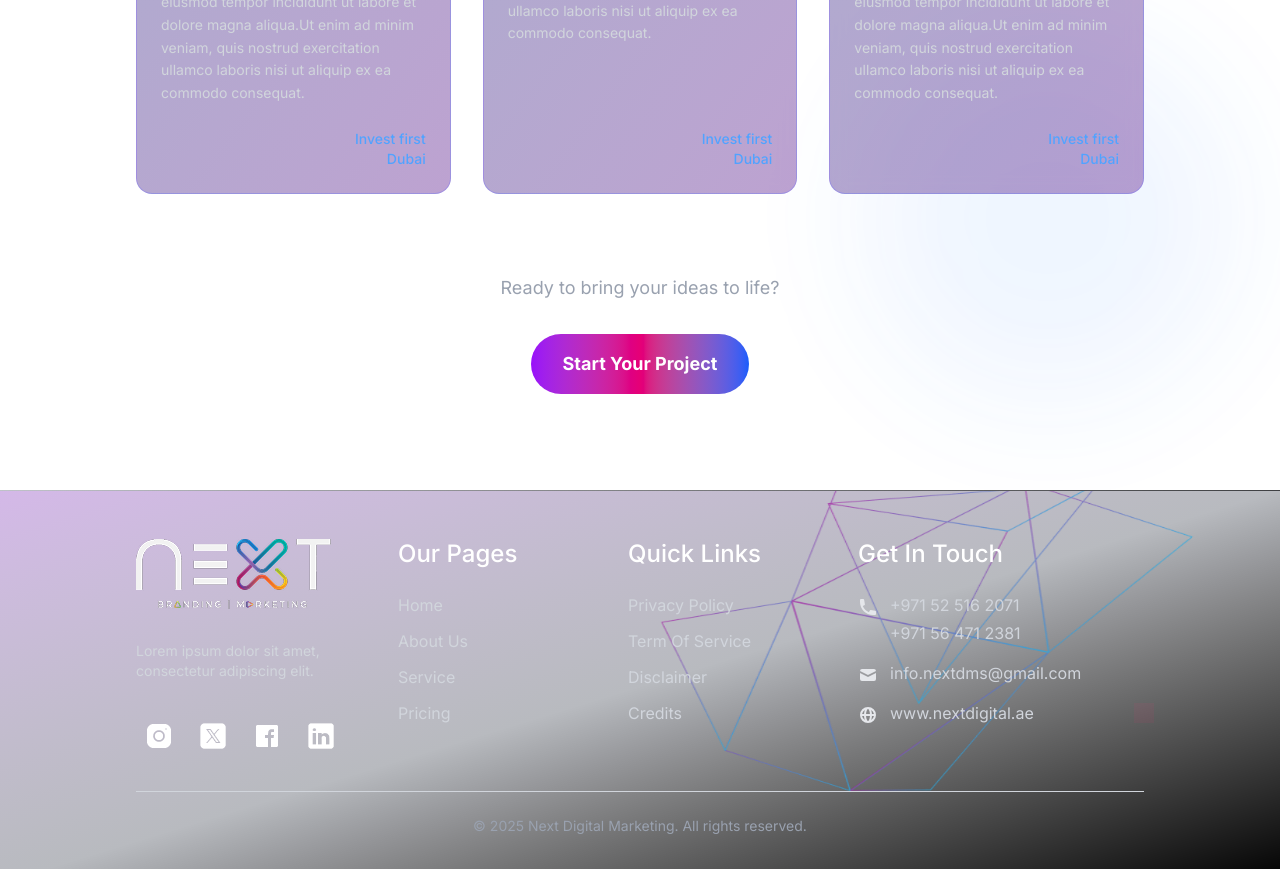
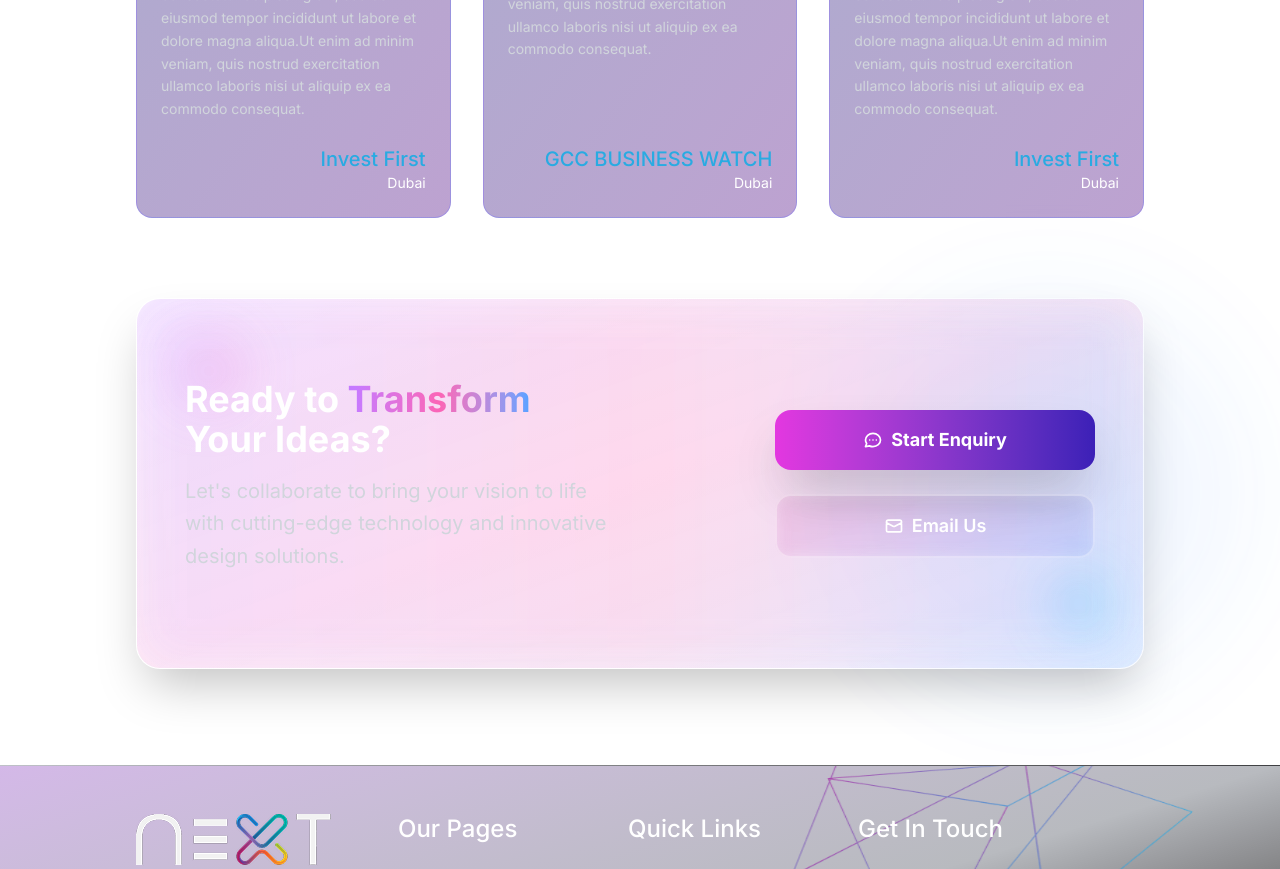
Before and after one commit to BeFirst-Productions/next-media-web-fe, a Next.js app: page /projects in a window 1280 px wide. Shown: the part 1600-2469 px from the top of the page. Built offline with nearby package versions, Linux system fonts and the light colour scheme.

Commit message:
feat: added cta

```diff
--- a/src/app/projects/page.js
+++ b/src/app/projects/page.js
@@ -1,5 +1,6 @@
 import Footer from '@/components/Footer/Footer'
 import Navbar from '@/components/Navbar/Navbar'
+import { ProjectsPageTitle } from '@/components/PageTitle/ProjectsPageTitle'
 
 import { ProjectsSection } from '@/components/ProjectsSection/ProjectsSection'
 import PremiumVideoBanner from '@/components/videoBanner/VideoBanner'
@@ -10,6 +11,7 @@ export default function project ()  {
     <>
   <Navbar/>
         <PremiumVideoBanner BannerTitle={'Our Projects'}/>
+      {/* <ProjectsPageTitle /> */}
 
      <ProjectsSection/>
       <Footer/>
--- a/src/components/NewsletterSubscription/NewsletterSubscription.jsx
+++ b/src/components/NewsletterSubscription/NewsletterSubscription.jsx
@@ -84,7 +84,7 @@ export const NewsletterSubscription = () => {
                 className="text-white/90 text-sm font-normal mb-8 leading-relaxed max-w-[340px]"
                 variants={itemVariants}
               >
-                Lorem Ipsum is simply dummy text of the printing and typesetting industry.
+                Get a curated mix of our latest insights, exclusive project showcases, and strategic advice to help your business thrive.
               </motion.p>
 
               {/* Email input with embedded subscribe button */}
--- a/src/components/ProjectsSection/ProjectsSection.jsx
+++ b/src/components/ProjectsSection/ProjectsSection.jsx
@@ -30,81 +30,81 @@ export const ProjectsSection = () => {
       id: 1,
       image: '/images/projects/client-logo-1.png',
       title: "Invest First",
-      subtitle: "BUSINESS SERVICES",
+      // subtitle: "BUSINESS SERVICES",
       description: "Lorem ipsum dolor sit amet, consectetur adipiscing elit, sed do eiusmod tempor incididunt ut labore et dolore magna aliqua.Ut enim ad minim veniam, quis nostrud exercitation ullamco laboris nisi ut aliquip ex ea commodo consequat.",
-      location: "Invest first\nDubai",
+      location: "Dubai",
       type: "invest"
     },
     {
       id: 2,
       image: '/images/projects/client-logo-2.png',
       title: "GCC BUSINESS WATCH",
-      subtitle: "",
+      // subtitle: "",
       description: "Lorem ipsum dolor sit amet, consectetur adipiscing elit, sed do eiusmod tempor incididunt ut labore et dolore magna aliqua.Ut enim ad minim veniam, quis nostrud exercitation ullamco laboris nisi ut aliquip ex ea commodo consequat.",
-      location: "Invest first\nDubai",
+      location: "Dubai",
       type: "gcc"
     },
     {
       id: 3,
       image: '/images/projects/client-logo-1.png',
       title: "Invest First",
-      subtitle: "BUSINESS SERVICES",
+      // subtitle: "BUSINESS SERVICES",
       description: "Lorem ipsum dolor sit amet, consectetur adipiscing elit, sed do eiusmod tempor incididunt ut labore et dolore magna aliqua.Ut enim ad minim veniam, quis nostrud exercitation ullamco laboris nisi ut aliquip ex ea commodo consequat.",
-      location: "Invest first\nDubai",
+      location: "Dubai",
       type: "invest"
     },
     {
       id: 4,
       image: '/images/projects/client-logo-1.png',
       title: "Invest First",
-      subtitle: "BUSINESS SERVICES",
+      // subtitle: "BUSINESS SERVICES",
       description: "Lorem ipsum dolor sit amet, consectetur adipiscing elit, sed do eiusmod tempor incididunt ut labore et dolore magna aliqua.Ut enim ad minim veniam, quis nostrud exercitation ullamco laboris nisi ut aliquip ex ea commodo consequat.",
-      location: "Invest first\nDubai",
+      location: "Dubai",
       type: "invest"
     },
     {
       id: 5,
       image: '/images/projects/client-logo-2.png',
       title: "GCC BUSINESS WATCH",
-      subtitle: "",
+      // subtitle: "",
       description: "Lorem ipsum dolor sit amet, consectetur adipiscing elit, sed do eiusmod tempor incididunt ut labore et dolore magna aliqua.Ut enim ad minim veniam, quis nostrud exercitation ullamco laboris nisi ut aliquip ex ea commodo consequat.",
-      location: "Invest first\nDubai",
+      location: "Dubai",
       type: "gcc"
     },
     {
       id: 6,
       image: '/images/projects/client-logo-1.png',
       title: "Invest First",
-      subtitle: "BUSINESS SERVICES",
+      // subtitle: "BUSINESS SERVICES",
       description: "Lorem ipsum dolor sit amet, consectetur adipiscing elit, sed do eiusmod tempor incididunt ut labore et dolore magna aliqua.Ut enim ad minim veniam, quis nostrud exercitation ullamco laboris nisi ut aliquip ex ea commodo consequat.",
-      location: "Invest first\nDubai",
+      location: "Dubai",
       type: "invest"
     },
     {
       id: 7,
       image: '/images/projects/client-logo-1.png',
       title: "Invest First",
-      subtitle: "BUSINESS SERVICES",
+      // subtitle: "BUSINESS SERVICES",
       description: "Lorem ipsum dolor sit amet, consectetur adipiscing elit, sed do eiusmod tempor incididunt ut labore et dolore magna aliqua.Ut enim ad minim veniam, quis nostrud exercitation ullamco laboris nisi ut aliquip ex ea commodo consequat.",
-      location: "Invest first\nDubai",
+      location: "Dubai",
       type: "invest"
     },
     {
       id: 8,
       image: '/images/projects/client-logo-2.png',
       title: "GCC BUSINESS WATCH",
-      subtitle: "",
+      // subtitle: "",
       description: "Lorem ipsum dolor sit amet, consectetur adipiscing elit, sed do eiusmod tempor incididunt ut labore et dolore magna aliqua.Ut enim ad minim veniam, quis nostrud exercitation ullamco laboris nisi ut aliquip ex ea commodo consequat.",
-      location: "Invest first\nDubai",
+      location: "Dubai",
       type: "gcc"
     },
     {
       id: 9,
       image: '/images/projects/client-logo-1.png',
       title: "Invest First",
-      subtitle: "BUSINESS SERVICES",
+      // subtitle: "BUSINESS SERVICES",
       description: "Lorem ipsum dolor sit amet, consectetur adipiscing elit, sed do eiusmod tempor incididunt ut labore et dolore magna aliqua.Ut enim ad minim veniam, quis nostrud exercitation ullamco laboris nisi ut aliquip ex ea commodo consequat.",
-      location: "Invest first\nDubai",
+      location: "Dubai",
       type: "invest"
     }
   ];
@@ -130,7 +130,6 @@ export const ProjectsSection = () => {
   return (
     <div className="w-full ">
       {/* Hero Banner */}
-      {/* <ProjectsPageTitle /> */}
 
       {/* Main Content Section */}
       <motion.div
@@ -214,8 +213,6 @@ export const ProjectsSection = () => {
                     />
                   </div>
 
-
-
                   {/* Description */}
                   <p className="text-gray-300 text-sm leading-relaxed mb-6 flex-grow">
                     {project.description}
@@ -224,10 +221,19 @@ export const ProjectsSection = () => {
                   {/* Location/Footer */}
                   <div className="mt-auto">
                     <div className="text-right">
-                      <div className="text-blue-400 text-sm font-medium">
-                        {project.location.split('\n').map((line, i) => (
+                      <div className="text-[#29ABE2] text-xl font-medium">
+                        {project.title }
+
+                        {/* // .map((line, i) => (
+                          // <div key={i}>{line}</div>
+                        // ))} */}
+                      </div>
+                      <div className="text-[#FFFFFF] text-sm font-normal">
+                        {project.location}
+
+                        {/* .map((line, i) => (
                           <div key={i}>{line}</div>
-                        ))}
+                        ))} */}
                       </div>
                     </div>
                   </div>
@@ -236,9 +242,14 @@ export const ProjectsSection = () => {
             ))}
           </motion.div>
 
-          {/* Call to Action */}
+
+
+
+
+          {/* Call to Action Card */}
+
           <motion.div
-            className="text-center mt-16 lg:mt-20"
+            className="text-center mt-16 lg:mt-20 flex justify-center"
             variants={{
               hidden: { opacity: 0, y: 30 },
               visible: {
@@ -248,17 +259,106 @@ export const ProjectsSection = () => {
               }
             }}
           >
-            <p className="text-gray-400 text-lg mb-8">
-              Ready to bring your ideas to life?
+            <div className="relative max-w-6xl w-full">
+              {/* Glassmorphic Card */}
+              <div className="relative overflow-hidden rounded-3xl bg-gradient-to-br from-white/10 via-white/5 to-transparent backdrop-blur-xl border border-white/20 shadow-2xl">
+                {/* Background Gradient Overlay */}
+                <div className="absolute inset-0 bg-gradient-to-br from-purple-500/10 via-pink-500/10 to-blue-500/10"></div>
+
+                {/* Animated Border Glow */}
+                <div className="absolute inset-0 rounded-3xl">
+                  <div className="absolute inset-0 bg-gradient-to-r from-purple-400/20 via-pink-400/20 to-blue-400/20 rounded-3xl blur-xl opacity-50 animate-pulse"></div>
+                </div>
+
+                {/* Card Content */}
+                <div className="relative z-10 px-8 py-12 sm:px-12 sm:py-16">
+                  <div className="grid grid-cols-1 lg:grid-cols-2 gap-8 lg:gap-12 items-center">
+                    {/* Left Content */}
+                    <div className="text-left">
+
+                      {/* Title */}
+                      <h3 className="text-2xl sm:text-3xl lg:text-4xl font-bold text-white mb-4 mt-4">
+                        Ready to{' '}
+                        <span className="bg-gradient-to-r from-purple-400 via-pink-400 to-blue-400 bg-clip-text text-transparent">
+                          Transform
+                        </span>{' '}
+                        Your Ideas?
+                      </h3>
+
+                      {/* Description */}
+                      <p className="text-gray-300 text-lg sm:text-xl mb-8 leading-relaxed">
+                        Let's collaborate to bring your vision to life with cutting-edge technology
+                        and innovative design solutions.
                       </p>
+
+                    </div>
+
+                    {/* Right CTA Buttons */}
+                    <div className="flex flex-col items-center lg:items-end space-y-6">
+                      {/* Primary CTA - Enquiry */}
                       <motion.button
-              className="bg-gradient-to-r from-purple-600 via-pink-600 to-blue-600 text-white font-bold py-4 px-8 rounded-full text-lg hover:shadow-2xl hover:shadow-purple-500/25 transition-all duration-300 transform hover:scale-105 focus:outline-none focus:ring-2 focus:ring-purple-500/50"
+                        className="relative overflow-hidden bg-gradient-to-r from-[#E337E0]  to-[#3C20B7] text-white font-bold py-4 px-8 rounded-2xl text-lg shadow-2xl hover:shadow-purple-500/25 transition-all duration-300 group w-full max-w-xs"
                         whileHover={{ scale: 1.05 }}
                         whileTap={{ scale: 0.98 }}
+                        onClick={() => {
+                          // Add your enquiry redirect logic here
+                          window.location.href = '/contact';
+                        }}
                       >
-              Start Your Project
+                        {/* Button Glow Effect */}
+                        {/* <div className="absolute inset-0 bg-gradient-to-r from-purple-400 to-blue-400 opacity-50 group-hover:opacity-100 transition-opacity duration-300 rounded-2xl blur"></div> */}
+
+                        <span className="relative z-10 flex items-center justify-center space-x-1 md:space-x-2">
+                          <svg className="w-5 h-5" fill="none" stroke="currentColor" viewBox="0 0 24 24">
+                            <path strokeLinecap="round" strokeLinejoin="round" strokeWidth={2} d="M8 12h.01M12 12h.01M16 12h.01M21 12c0 4.418-4.03 8-9 8a9.863 9.863 0 01-4.255-.949L3 20l1.395-3.72C3.512 15.042 3 13.574 3 12c0-4.418 4.03-8 9-8s9 3.582 9 8z" />
+                          </svg>
+                          <span className='text-sm md:text-lg'>Start Enquiry</span>
+                        </span>
                       </motion.button>
+
+                      {/* Secondary CTA - Email Contact */}
+                      <motion.button
+                        className="relative overflow-hidden border-2 border-white/30 text-white font-semibold py-4 px-8 rounded-2xl text-lg hover:bg-white/10 hover:border-white/50 transition-all duration-300 backdrop-blur-sm w-full max-w-xs group"
+                        whileHover={{ scale: 1.05 }}
+                        whileTap={{ scale: 0.98 }}
+                        onClick={() => {
+                          // Add your email contact logic here
+                          window.location.href = 'mailto:hello@yourcompany.com';
+                        }}
+                      >
+                        <span className="flex items-center justify-center space-x-2">
+                          <svg className="w-5 h-5" fill="none" stroke="currentColor" viewBox="0 0 24 24">
+                            <path strokeLinecap="round" strokeLinejoin="round" strokeWidth={2} d="M3 8l7.89 4.26a2 2 0 002.22 0L21 8M5 19h14a2 2 0 002-2V7a2 2 0 00-2-2H5a2 2 0 00-2 2v10a2 2 0 002 2z" />
+                          </svg>
+                          <span>Email Us</span>
+                        </span>
+                      </motion.button>
+
+                      {/* Additional Info */}
+                      {/* <div className="text-center lg:text-right mt-6">
+              <p className="text-gray-400 text-sm mb-2">
+                Quick Response Time
+              </p>
+              <div className="flex items-center justify-center lg:justify-end space-x-2">
+                <div className="flex space-x-1">
+                  <div className="w-2 h-2 bg-green-400 rounded-full animate-pulse"></div>
+                  <div className="w-2 h-2 bg-green-400 rounded-full animate-pulse delay-100"></div>
+                  <div className="w-2 h-2 bg-green-400 rounded-full animate-pulse delay-200"></div>
+                </div>
+                <span className="text-green-400 text-xs font-medium">Online Now</span>
+              </div>
+            </div> */}
+                    </div>
+                  </div>
+                </div>
+
+                {/* Floating Elements */}
+                <div className="absolute top-8 left-8 w-20 h-20 bg-gradient-to-r from-purple-400/20 to-pink-400/20 rounded-full blur-xl"></div>
+                <div className="absolute bottom-8 right-8 w-16 h-16 bg-gradient-to-r from-blue-400/20 to-cyan-400/20 rounded-full blur-xl"></div>
+              </div>
+            </div>
           </motion.div>
+
         </div>
       </motion.div>
     </div>
```
Lines whose indentation alone changed are shown as unchanged.
